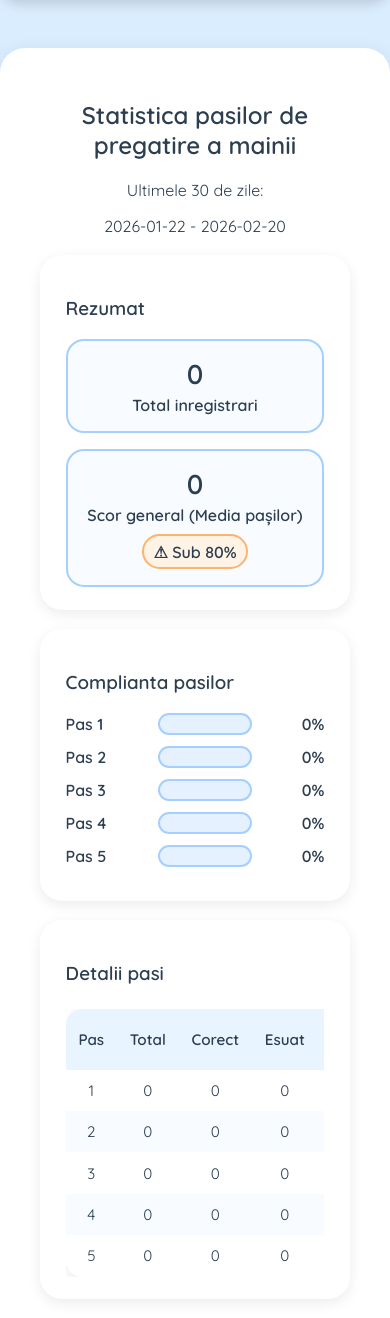
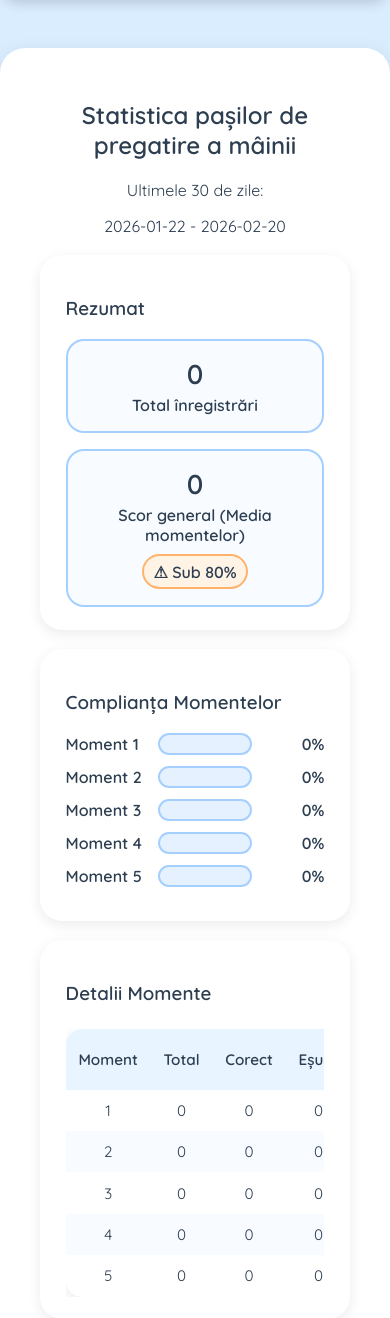
Before and after one commit to paunmara/MedicalApp, a FastAPI app: page /statistics/page3 in a window 390 px wide. Shown: the part 249-1567 px from the top of the page. Run offline with FastAPI, Linux system fonts and the light colour scheme; the visitor is signed in with stand-in values (Sample User, id 1); data comes from the database, SQL or seed files in the repository; data that the repository does not hold is empty; parts of the project's set-up code (start-up, migrations or seed data) failed here and were passed over.

Commit message:
commit latest

```diff
--- a/static/css/style.css
+++ b/static/css/style.css
@@ -352,7 +352,6 @@ button.continue-btn {
     border: 2px solid #ffb36a;
 }
 
-/* Rectangle / Bar chart */
 .bar-chart {
     margin-top: 1rem;
 }
@@ -388,9 +387,11 @@ button.continue-btn {
     text-align: right;
 }
 
-/* Make summary responsive */
 @media (max-width: 900px) {
     .stats-grid {
-        grid-template-columns: 1fr;
-    }
+    display: grid;
+    grid-template-columns: repeat(auto-fit, minmax(150px, 1fr));
+    gap: 1rem;
+    margin-top: 1rem;
 }
+}
--- a/templates/stats_page3.html
+++ b/templates/stats_page3.html
@@ -1,7 +1,7 @@
 {% extends "base.html" %}
 {% block content %}
 <div class = "dashboard-container">
-  <h2>Statistica pasilor de pregatire a mainii</h2>
+  <h2>Statistica pașilor de pregatire a mâinii</h2>
   <p>Ultimele {{ days }} de zile:</p>
   <p>{{ start_date }} - {{ end_date }}</p>
 
@@ -10,12 +10,12 @@
     <div class = "stats-grid">
       <div class = "stat-box">
         <div class = "stat-value">{{ total_recordings }}</div>
-        <div class = "stat-label">Total inregistrari</div>
+        <div class = "stat-label">Total înregistrări</div>
       </div>
 
       <div class = "stat-box">
         <div class = "stat-value">{{ overall_percent }}</div>
-        <div class = "stat-label">Scor general (Media pașilor)</div>
+        <div class = "stat-label">Scor general (Media momentelor)</div>
 
         {% if good_hospital %}
           <div class = "badge badge-good">✅ Bun (≥ 80%)</div>
@@ -27,13 +27,13 @@
 </div>
 
 <div class = "stats-card">
-  <h3>Complianta pasilor</h3>
+  <h3>Complianța Momentelor</h3>
 
   <div class = "bar-chart">
     {% for step in range(1, 6) %}
     {% set p = step_stats[step]["percent"] %}
     <div class="bar-row" style="--step-width: {{ p }}%;">
-      <div class="bar-label">Pas {{ step }}</div>
+      <div class="bar-label">Moment {{ step }}</div>
         <div class="bar-track">
           <div class="bar-fill" style="width: var(--step-width);"></div>
         </div>
@@ -44,17 +44,17 @@
 </div>
 
 <div class = "stats-card">
-  <h3>Detalii pasi</h3>
+  <h3>Detalii Momente</h3>
 
   <div class = "table-wrapper">
     <table class = "stats-table">
       <thead>
         <tr>
-          <th>Pas</th>
+          <th>Moment</th>
           <th>Total</th>
           <th>Corect</th>
-          <th>Esuat</th>
-          <th>Rata succes</th>
+          <th>Eșuat</th>
+          <th>Rată succes</th>
         </tr>
       </thead>
       <tbody>
```
